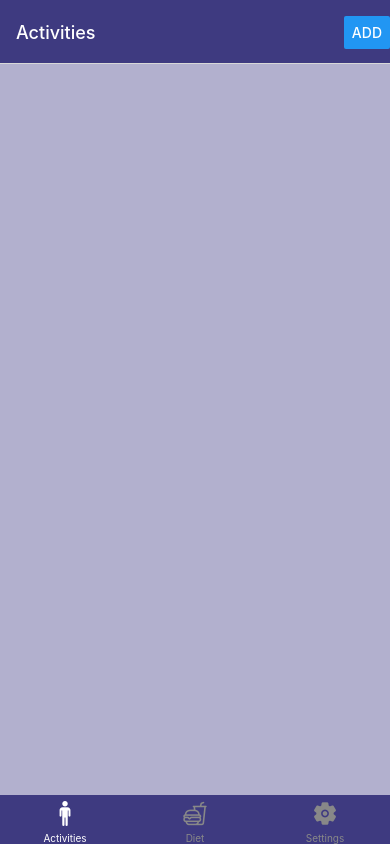
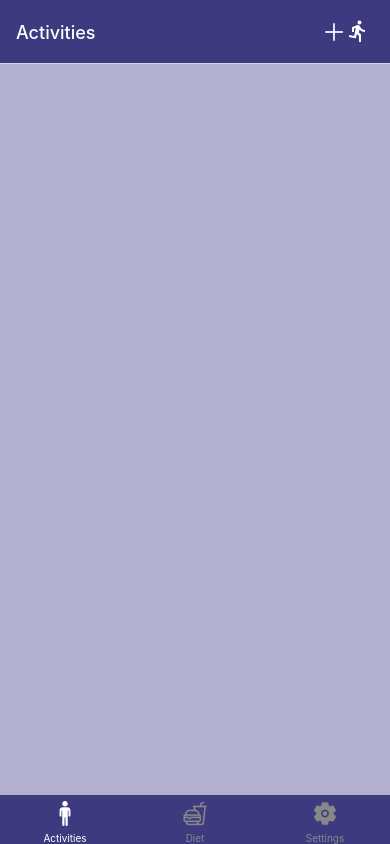
Before and after one commit to yumi-xu/Assignment2, a React Native app: screen /Activities in a window 390 px wide. Built offline with nearby package versions, Linux system fonts and the light colour scheme.

Commit message:
Replace the Add button with two icons.

```diff
--- /dev/null
+++ b/Components/PressableButton.js
@@ -0,0 +1,45 @@
+import React from "react";
+import { Pressable, Text, StyleSheet, View } from "react-native";
+
+const PressableButton = ({
+  children,
+  onPress,
+  componentStyle,
+  pressedStyle,
+}) => {
+  return (
+    <Pressable
+      onPress={onPress}
+      style={({ pressed }) => [
+        styles.defaultStyle,
+        componentStyle,
+        pressed && pressedStyle,
+      ]}
+    >
+      <View style={styles.buttonContainer}>{children}</View>
+    </Pressable>
+  );
+};
+
+const styles = StyleSheet.create({
+  defaultStyle: {
+    padding: 5,
+    borderRadius: 5,
+  },
+  buttonContainer: {
+    flexDirection: "row",
+  },
+  button: {
+    backgroundColor: "#ff6666",
+    borderRadius: 5,
+    padding: 10,
+    alignItems: "center",
+    justifyContent: "center",
+  },
+  text: {
+    color: "white",
+    fontWeight: "bold",
+  },
+});
+
+export default PressableButton;
--- a/Screens/Activities.js
+++ b/Screens/Activities.js
@@ -2,7 +2,10 @@ import React, { useContext, useEffect } from "react";
 import ItemsList from "../Components/ItemsList";
 import { AppContext } from "../AppContext";
 import Container from "../Components/Container";
-import { Button } from "react-native";
+import { StyleSheet } from "react-native";
+import AntDesign from "@expo/vector-icons/AntDesign";
+import MaterialIcons from "@expo/vector-icons/MaterialIcons";
+import PressableButton from "../Components/PressableButton";
 
 const displayActivityValue = (item) => item.duration;
 
@@ -12,10 +15,14 @@ const Activities = ({ navigation }) => {
   useEffect(() => {
     navigation.setOptions({
       headerRight: () => (
-        <Button
+        <PressableButton
+          componentStyle={styles.headerButton}
           onPress={() => navigation.navigate("AddActivity")}
-          title="Add"
-        />
+          pressedStyle={styles.pressableStyle}
+        >
+          <AntDesign name="plus" size={24} color="white" />
+          <MaterialIcons name="directions-run" size={24} color="white" />
+        </PressableButton>
       ),
     });
   }, [navigation]);
@@ -28,3 +35,14 @@ const Activities = ({ navigation }) => {
 };
 
 export default Activities;
+
+const styles = StyleSheet.create({
+  headerButton: {
+    padding: 10,
+    marginRight: 10,
+  },
+  pressableStyle: {
+    opacity: 0.5,
+    backgroundColor: "#E6E6FA",
+  },
+});
--- a/Screens/Diet.js
+++ b/Screens/Diet.js
@@ -2,7 +2,10 @@ import React, { useContext, useEffect } from "react";
 import ItemsList from "../Components/ItemsList";
 import { AppContext } from "../AppContext";
 import Container from "../Components/Container";
-import { Button } from "react-native";
+import { Button, StyleSheet } from "react-native";
+import AntDesign from "@expo/vector-icons/AntDesign";
+import MaterialIcons from "@expo/vector-icons/MaterialIcons";
+import PressableButton from "../Components/PressableButton";
 
 const displayDietValue = (item) => item.calories + " cal";
 
@@ -12,10 +15,14 @@ const Diet = ({ navigation }) => {
   useEffect(() => {
     navigation.setOptions({
       headerRight: () => (
-        <Button
+        <PressableButton
+          componentStyle={styles.headerButton}
           onPress={() => navigation.navigate("AddDietEntry")}
-          title="Add"
-        />
+          pressedStyle={styles.pressableStyle}
+        >
+          <AntDesign name="plus" size={24} color="white" />
+          <MaterialIcons name="fastfood" size={24} color="white" />
+        </PressableButton>
       ),
     });
   }, [navigation]);
@@ -28,3 +35,14 @@ const Diet = ({ navigation }) => {
 };
 
 export default Diet;
+
+const styles = StyleSheet.create({
+  headerButton: {
+    padding: 10,
+    marginRight: 10,
+  },
+  pressableStyle: {
+    opacity: 0.5,
+    backgroundColor: "#E6E6FA",
+  },
+});
```
